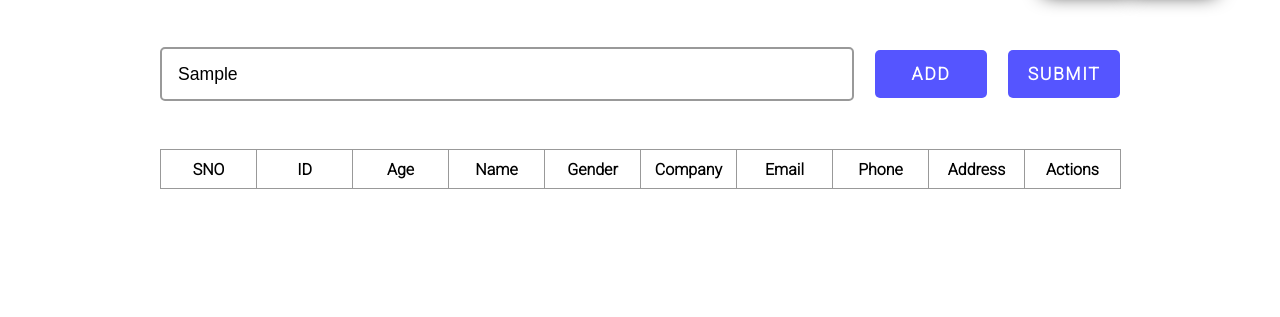
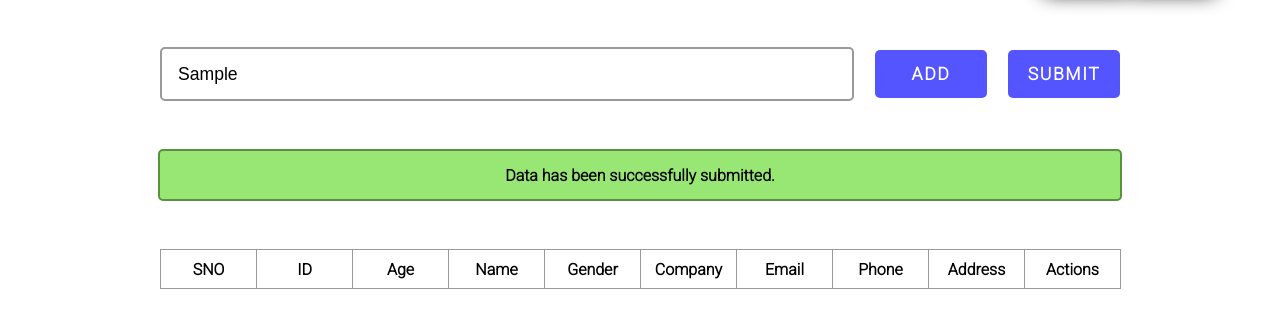
Before and after one commit to RoZaMaFu/users_database, a website built with webpack: page users_database/index.html in a window 1280 px wide. Both pictures are taken after typing "Sample" into the empty fields and a click on the button "SUBMIT". Shown: the part 81-398 px from the top of the page. Built offline with nearby package versions, Linux system fonts and the light colour scheme.

Commit message:
feat: add alert window on submit

```diff
--- a/users_database/index.html
+++ b/users_database/index.html
@@ -20,6 +20,9 @@
                 <input type="text" class="search-input" placeholder="Type filter words...">
                 <button class="add-btn">Add</button>
                 <button class="submit-btn">Submit</button>
+            </div>
+            <div class="submit-alert">
+                <div class="submit-alert-text">Data has been successfully submitted.</div>
             </div>
             <div class="table">
                 <div class="table-header">
--- a/users_database/src/modules/submitChanges.js
+++ b/users_database/src/modules/submitChanges.js
@@ -1,6 +1,18 @@
 import updateTable from "./updateTable";
 
 export default function submitChanges(){
+    const alertWindow = document.querySelector('div[class="submit-alert"]')
+    alertWindow.style.height = '3rem'
+    alertWindow.style.color = '#000'
+    alertWindow.style.border = '2px solid rgb(90, 145, 64)'
+    const alertWindowText = document.querySelector('div[class="submit-alert-text"]')
+    alertWindowText.style.height = '1.1rem'
+    setTimeout(() => {
+        alertWindow.style.height = '0'
+        alertWindow.style.color = '#fff'
+        alertWindow.style.border = '0'
+        alertWindowText.style.height = '0'
+    }, 3000)
     localStorage.setItem('data', localStorage.getItem('tempdata'))
     updateTable()
 }
--- a/users_database/src/style.css
+++ b/users_database/src/style.css
@@ -231,3 +231,22 @@ main {
 .modal-close-btn:hover {
     background-color: #327ab6;
 }
+
+.submit-alert {
+    color: #fff;
+    display: flex;
+    margin: 0 auto 3rem auto;
+    width: 75%;
+    border-radius: 5px;
+    background-color: rgb(152, 231, 116);
+    font-weight: 600;
+    text-align: center;
+    align-items: center;
+    transition: .5s linear;
+}
+
+.submit-alert-text {
+    margin: auto;
+    transition: .1s linear;
+    height: 0;
+}
```
Also changed, not shown: users_database/dist/main.js.
